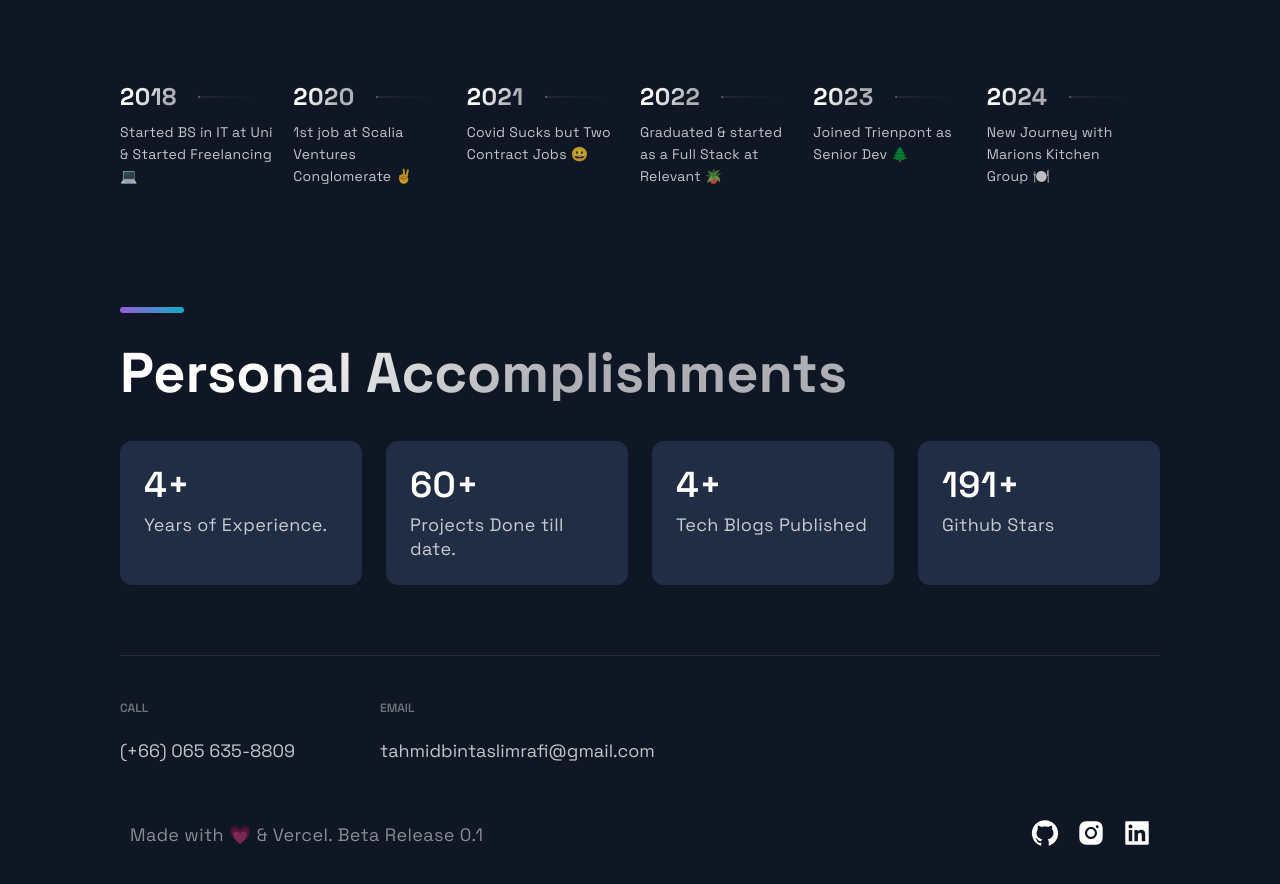
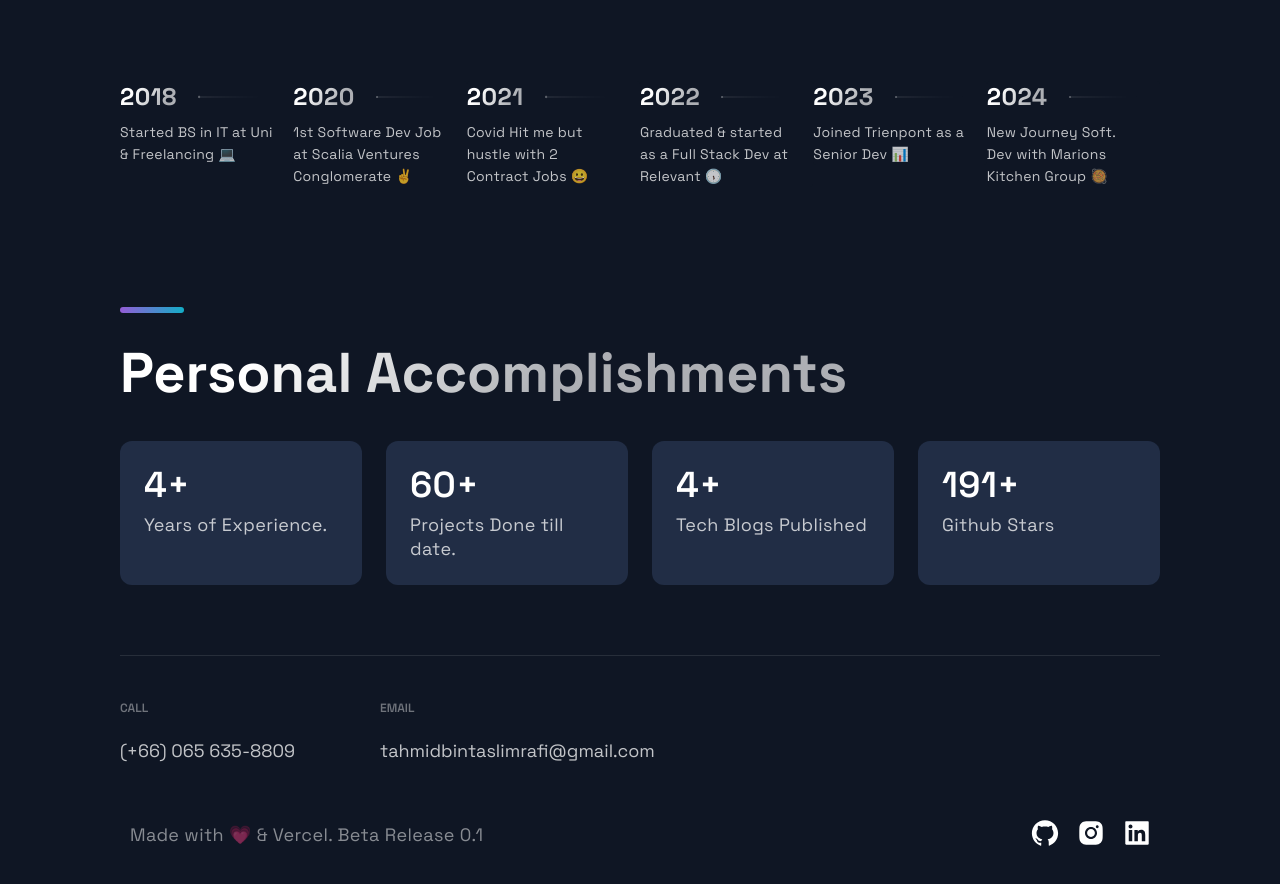
Before and after one commit to tahmidbintaslim/tahmid.github.io, a Next.js app: page / in a window 1280 px wide. Shown: the part 3670-4554 px from the top of the page. Built offline with nearby package versions, Linux system fonts and the light colour scheme.

Commit message:
Update timeline data with more descriptive text

```diff
--- a/src/constants/constants.js
+++ b/src/constants/constants.js
@@ -38,10 +38,10 @@ export const projects = [
 ];
 
 export const TimeLineData = [
-  { year: 2018, text: 'Started BS in IT at Uni & Started Freelancing 💻', },
-  { year: 2020, text: '1st job at Scalia Ventures Conglomerate ✌️', },
-  { year: 2021, text: 'Covid Sucks but Two Contract Jobs 😀', },
-  { year: 2022, text: 'Graduated & started as a Full Stack at Relevant 🪴', },
-  { year: 2023, text: 'Joined Trienpont as Senior Dev 🌲', },
-  { year: 2024, text: 'New Journey with Marions Kitchen Group 🍽️', },
+  { year: 2018, text: 'Started BS in IT at Uni & Freelancing 💻', },
+  { year: 2020, text: '1st Software Dev Job at Scalia Ventures Conglomerate ✌️', },
+  { year: 2021, text: 'Covid Hit me but hustle with 2 Contract Jobs 😀', },
+  { year: 2022, text: 'Graduated & started as a Full Stack Dev at Relevant 🕠', },
+  { year: 2023, text: 'Joined Trienpont as a Senior Dev 📊', },
+  { year: 2024, text: 'New Journey Soft. Dev with Marions Kitchen Group 🥘', },
 ];
```
